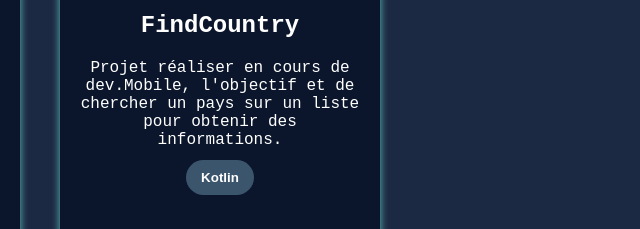
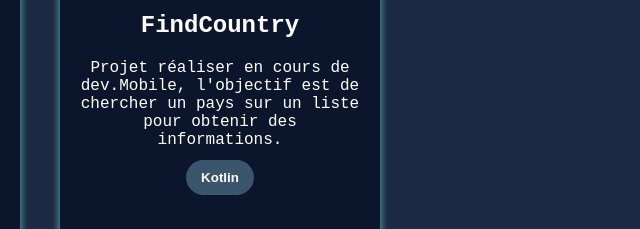
Before and after one commit to redoaztaz/Portfolio, a plain HTML site: page projets.html in a window 1280 px wide. Shown: the part 937-1166 px from the top of the page, 600-1240 px from the left. Drawn offline with Linux system fonts and the light colour scheme.

Commit message:
reglagle

```diff
--- a/projets.html
+++ b/projets.html
@@ -67,7 +67,7 @@
 
                     <img src="earth.png" width="50%" alt="Projet 5">
                     <h2>FindCountry</h2>
-                    <p>Projet réaliser en cours de dev.Mobile, l'objectif et de chercher un pays sur un liste pour obtenir des informations.</p>
+                    <p>Projet réaliser en cours de dev.Mobile, l'objectif est de chercher un pays sur un liste pour obtenir des informations.</p>
                     <button>Kotlin</button>
 
                 </div>
```
Also changed, not shown: enseignement.html (+1 -1 lines).
